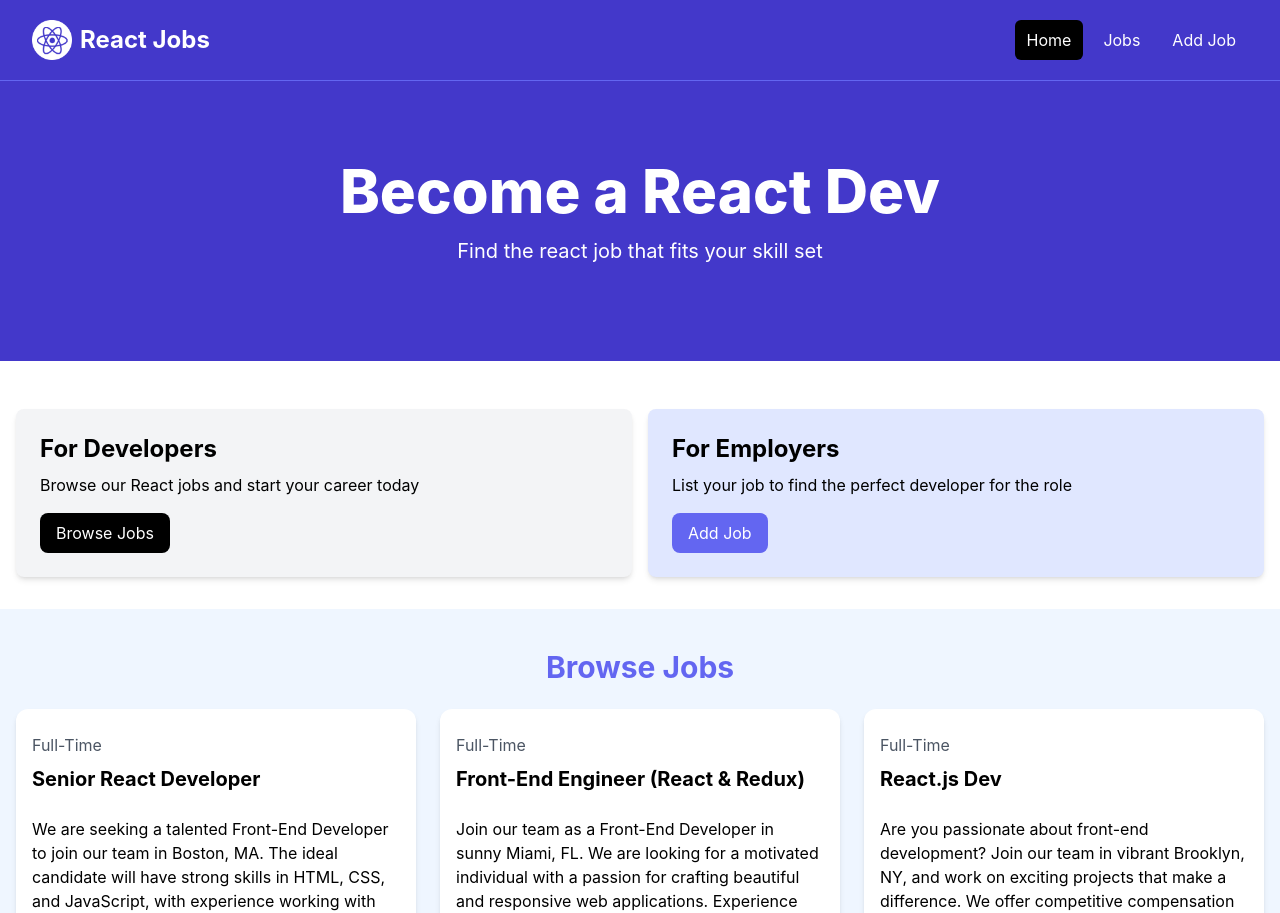
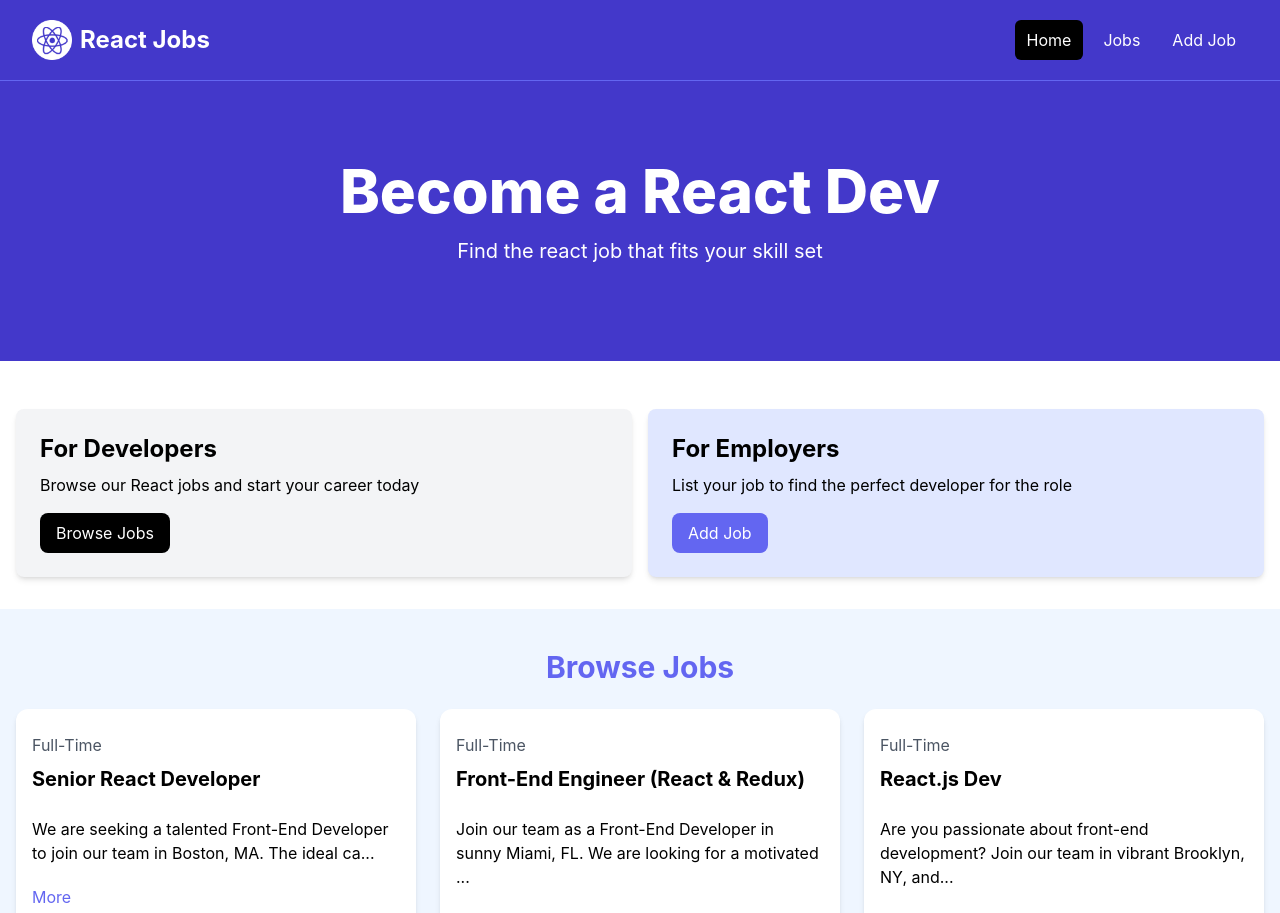
Before and after one commit to ebrahimmorkas/react-job-listing-project, a React (Create React App) app: page / in a window 1280 px wide. Shown: the top 913 px of the page. Built offline with nearby package versions, Linux system fonts and the light colour scheme.

Commit message:
Show more and show less functionality implemented in the job description

```diff
--- a/src/components/JobListing.jsx
+++ b/src/components/JobListing.jsx
@@ -1,7 +1,15 @@
 import React from 'react'
+import { useState } from 'react'
+
+
 
 function JobListing({job}) {
-    {console.log(job)}
+    const [showFullDescription, setShowFullDescription] = useState(false)
+    let description = job.description
+
+    if(!showFullDescription) {
+        description = description.substring(0, 90) + "..."
+    }
     return (
         <div className="bg-white rounded-xl shadow-md relative">
             <div className="p-4">
@@ -11,8 +19,12 @@
                 </div>
 
                 <div className="mb-5">
-                    {job.description}
-                </div>
+                    {description}
+                    </div>
+                    <button className='text-indigo-500 mb-5 hover:text-indigo-600' onClick={() => {
+                        setShowFullDescription((previousState) => !previousState)
+                    }}>{showFullDescription ? "Less" : "More"}</button>
+
 
                 <h3 className="text-indigo-500 mb-2">{job.salary} / Year</h3>
 
--- a/src/components/JobListings.jsx
+++ b/src/components/JobListings.jsx
@@ -4,7 +4,6 @@
 
 function JobListings() {
     const { jobs } = jobsData
-    {console.log(jobs)}
     const recentJobs = jobs.slice(0, 3)
     return (
         <section className="bg-blue-50 px-4 py-10">
```
